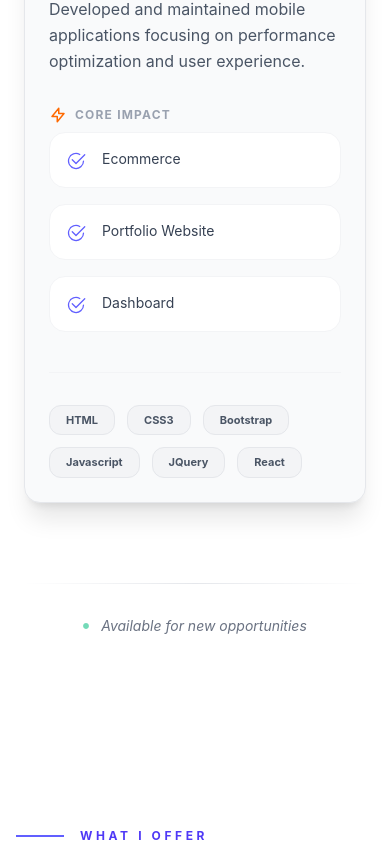
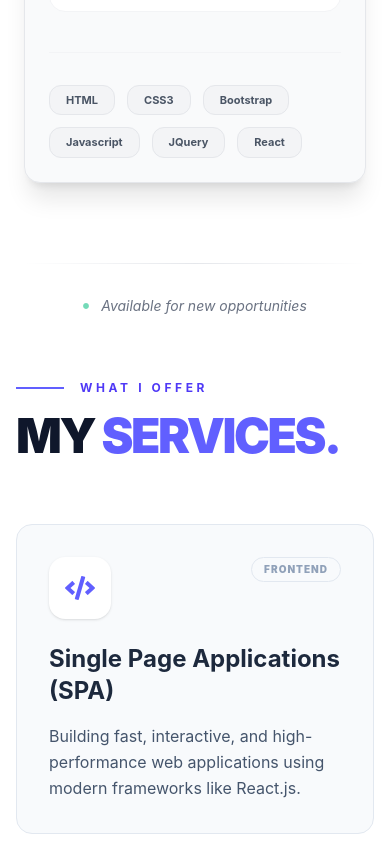
Before and after one commit to fardoush/my-personal-portfolio-new, a React (Vite) app: page / in a window 390 px wide. Shown: the part 10000-10844 px from the top of the page. Built offline with nearby package versions, Linux system fonts and the light colour scheme.

Commit message:
padding change

```diff
--- a/src/components/ContactInfo.jsx
+++ b/src/components/ContactInfo.jsx
@@ -36,7 +36,7 @@ const contactDetails = [
 
 const ContactInfo = () => {
   return (
-    <section className="py-24 px-4 md:px-12 bg-white dark:bg-[#0a0a0c] transition-colors duration-300">
+    <section className="lg:py-20 md:py-12 py-8 px-4 md:px-12 bg-white dark:bg-[#0a0a0c] transition-colors duration-300">
       <div className="max-w-7xl mx-auto">
         {/* Header */}
         <div className="mb-16">
--- a/src/components/Footer.jsx
+++ b/src/components/Footer.jsx
@@ -25,7 +25,7 @@ const Footer = () => {
     <footer className="bg-white dark:bg-[#0a0a0c] border-t border-slate-100 dark:border-slate-900 pt-16 pb-8 px-4 md:px-12 transition-colors duration-300">
       <div className="max-w-7xl mx-auto">
         {/* Top Part: Branding & Links */}
-        <div className="flex flex-col md:flex-row justify-between items-start md:items-center gap-8 mb-12">
+        <div className="flex flex-col md:flex-row justify-between  items-center gap-8 mb-12">
           <div className="max-w-xs">
             <Link
               to="/"
--- a/src/components/PortfolioSection.jsx
+++ b/src/components/PortfolioSection.jsx
@@ -22,7 +22,7 @@ const PortfolioSection = () => {
       : projects.filter((p) => p.category === activeTab);
 
   return (
-    <section className="min-h-screen bg-white dark:bg-[#08080a] text-slate-900 dark:text-white py-20 px-4 md:px-12 transition-colors duration-300">
+    <section className="min-h-screen bg-white dark:bg-[#08080a] text-slate-900 dark:text-white lg:py-20 md:py-12 py-8 px-4 md:px-12 transition-colors duration-300">
       <div className="max-w-7xl mx-auto">
         {/* Header */}
         <div className="mb-16">
--- a/src/components/ProfessionalJourny.jsx
+++ b/src/components/ProfessionalJourny.jsx
@@ -19,7 +19,7 @@ const ProfessionalJourny = () => {
   }, []);
 
   return (
-    <section className="bg-white dark:bg-[#08080a] py-24 px-6 md:px-12 transition-colors duration-700 overflow-hidden">
+    <section className="bg-white dark:bg-[#08080a] lg:py-20 md:py-12 py-8 px-6 md:px-12 transition-colors duration-700 overflow-hidden">
       <div className="max-w-7xl mx-auto">
         {/* start header  */}
         <div className="mb-20">
--- a/src/components/Projects.jsx
+++ b/src/components/Projects.jsx
@@ -30,7 +30,7 @@ const Projects = () => {
   return (
     <section
       id="works"
-      className="py-32 bg-white dark:bg-[#08080a] transition-colors duration-700"
+      className="lg:py-20 md:py-12 py-8 bg-white dark:bg-[#08080a] transition-colors duration-700"
     >
       <div className="max-w-7xl mx-auto px-6 md:px-12">
         {/* Header Section */}
--- a/src/components/ServiceSection.jsx
+++ b/src/components/ServiceSection.jsx
@@ -31,7 +31,7 @@ const services = [
 
 const ServicesSection = () => {
   return (
-    <section className="py-24 px-4 md:px-12 bg-white dark:bg-[#0a0a0c] transition-colors duration-300">
+    <section className="lg:py-20 md:py-12 py-8 px-4 md:px-12 bg-white dark:bg-[#0a0a0c] transition-colors duration-300">
       <div className="max-w-7xl mx-auto">
         {/* Header */}
         <div className="mb-16">
--- a/src/components/SkillSection.jsx
+++ b/src/components/SkillSection.jsx
@@ -116,7 +116,7 @@ const SkillSection = () => {
   return (
     <section
       id="skills"
-      className="py-28 bg-white dark:bg-[#08080a] transition-colors duration-700 relative overflow-hidden"
+      className="lg:py-20 md:py-12 py-8 bg-white dark:bg-[#08080a] transition-colors duration-700 relative overflow-hidden"
     >
       {/* Subtle Background Decorations */}
       <div className="absolute top-0 right-0 w-[500px] h-[500px] bg-indigo-600/5 blur-[120px] rounded-full -z-10"></div>
```
